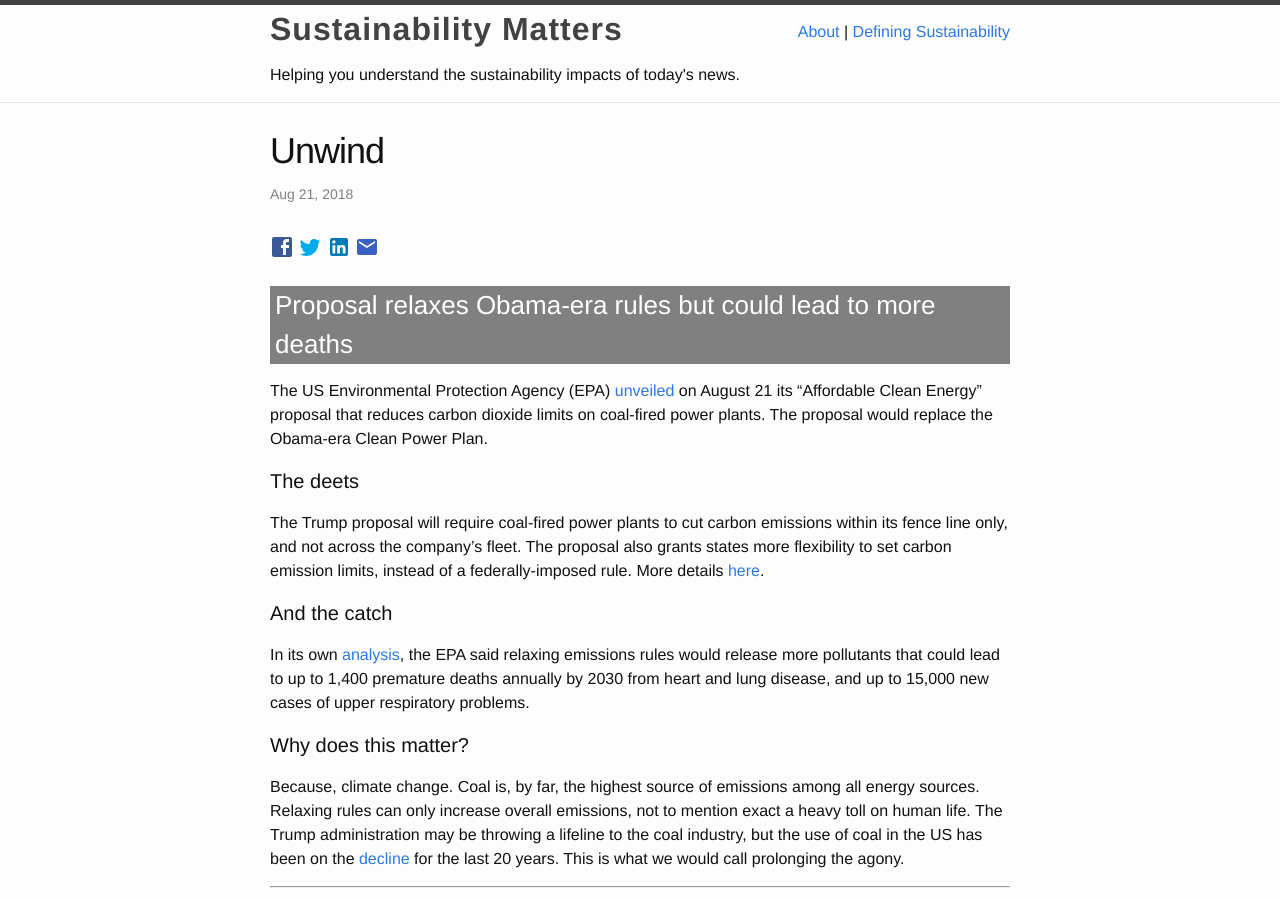
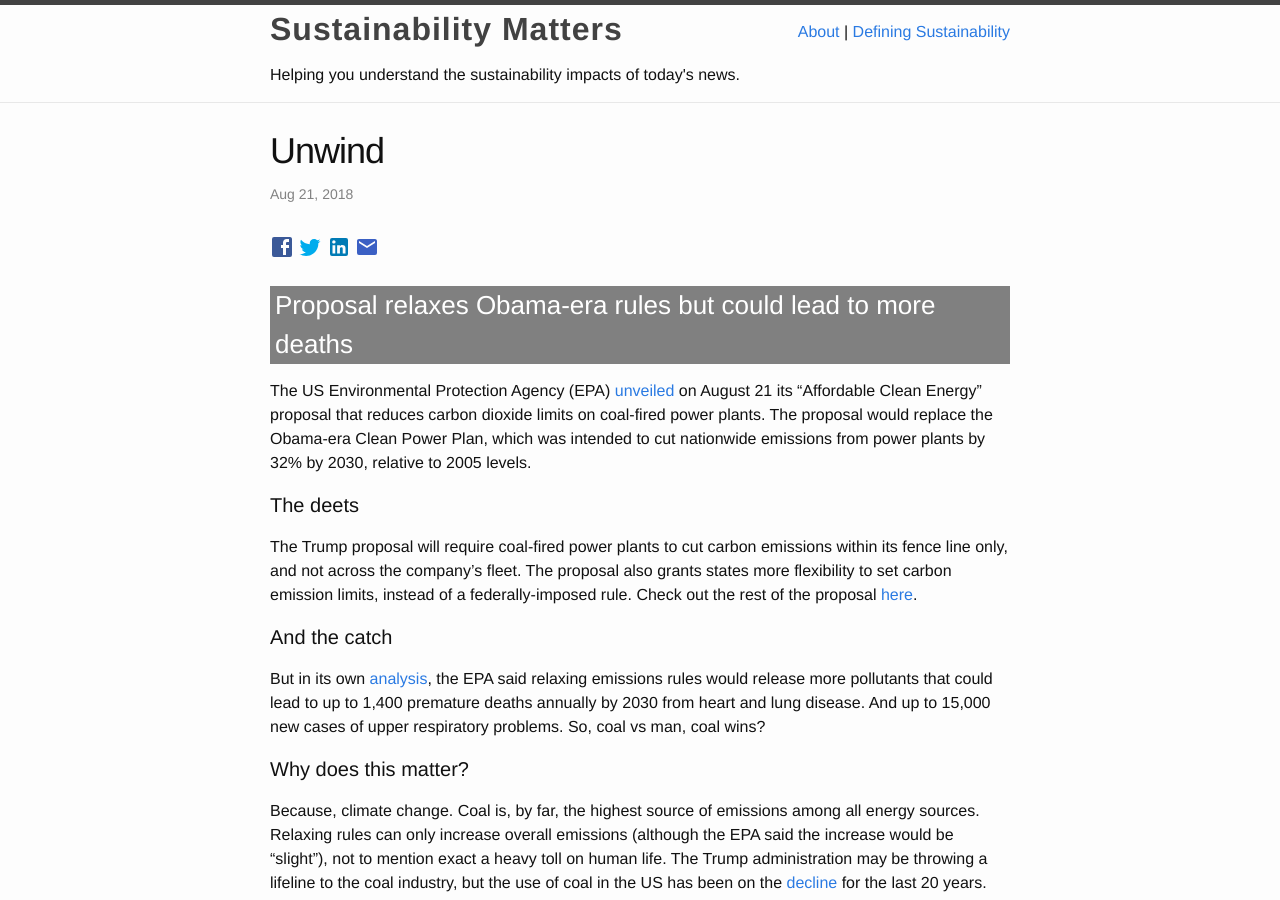
Before and after one commit to Sparkleleuk/Sustainability_Matters, a Jekyll site: the page built from _posts/2018-08-21-coal.markdown, in a window 1280 px wide and 900 px high. Built offline with Jekyll 4.4.1, drawn with Linux system fonts in a browser that asks for light colours.

Commit message:
fix post

```diff
--- a/_posts/2018-08-21-coal.markdown
+++ b/_posts/2018-08-21-coal.markdown
@@ -7,19 +7,19 @@ categories: [Environment]
 
 ### Proposal relaxes Obama-era rules but could lead to more deaths
 
-The US Environmental Protection Agency (EPA) <a href="https://www.axios.com/epa-obama-climate-policy-rule-carbon-f4204c22-996d-4eb2-9fcb-b227c23ae0b1.html" target="_blank">unveiled</a> on August 21 its "Affordable Clean Energy" proposal that reduces carbon dioxide limits on coal-fired power plants. The proposal would replace the Obama-era Clean Power Plan.
+The US Environmental Protection Agency (EPA) <a href="https://www.axios.com/epa-obama-climate-policy-rule-carbon-f4204c22-996d-4eb2-9fcb-b227c23ae0b1.html" target="_blank">unveiled</a> on August 21 its "Affordable Clean Energy" proposal that reduces carbon dioxide limits on coal-fired power plants. The proposal would replace the Obama-era Clean Power Plan, which was intended to cut nationwide emissions from power plants by 32% by 2030, relative to 2005 levels.
 
 #### The deets
 
-The Trump proposal will require coal-fired power plants to cut carbon emissions within its fence line only, and not across the company's fleet. The proposal also grants states more flexibility to set carbon emission limits, instead of a federally-imposed rule. More details <a href="https://www.epa.gov/sites/production/files/2018-08/documents/ace_overview_0.pdf" target="_blank">here</a>.
+The Trump proposal will require coal-fired power plants to cut carbon emissions within its fence line only, and not across the company's fleet. The proposal also grants states more flexibility to set carbon emission limits, instead of a federally-imposed rule. Check out the rest of the proposal <a href="https://www.epa.gov/sites/production/files/2018-08/documents/ace_overview_0.pdf" target="_blank">here</a>.
 
 #### And the catch
 
-In its own <a href="https://www.nytimes.com/2018/08/21/climate/epa-coal-pollution-deaths.html?action=click&module=Top%20Stories&pgtype=Homepage" target="_blank">analysis</a>, the EPA said relaxing emissions rules would release more pollutants that could lead to up to 1,400 premature deaths annually by 2030 from heart and lung disease, and up to 15,000 new cases of upper respiratory problems.
+But in its own <a href="https://www.nytimes.com/2018/08/21/climate/epa-coal-pollution-deaths.html?action=click&module=Top%20Stories&pgtype=Homepage" target="_blank">analysis</a>, the EPA said relaxing emissions rules would release more pollutants that could lead to up to 1,400 premature deaths annually by 2030 from heart and lung disease. And up to 15,000 new cases of upper respiratory problems. So, coal vs man, coal wins?
 
 #### Why does this matter?
 
-Because, climate change. Coal is, by far, the highest source of emissions among all energy sources. Relaxing rules can only increase overall emissions, not to mention exact a heavy toll on human life. The Trump administration may be throwing a lifeline to the coal industry, but the use of coal in the US has been on the <a href="https://www.axios.com/clean-power-plan-replacement-trump-administration-coal-067a75b4-8fb6-4352-858a-f514cbd62a38.html" target="_blank">decline</a> for the last 20 years. This is what we would call prolonging the agony.
+Because, climate change. Coal is, by far, the highest source of emissions among all energy sources. Relaxing rules can only increase overall emissions (although the EPA said the increase would be "slight"), not to mention exact a heavy toll on human life. The Trump administration may be throwing a lifeline to the coal industry, but the use of coal in the US has been on the <a href="https://www.axios.com/clean-power-plan-replacement-trump-administration-coal-067a75b4-8fb6-4352-858a-f514cbd62a38.html" target="_blank">decline</a> for the last 20 years. This is what we would call prolonging the agony.
 
 * * *
 <br />
```
